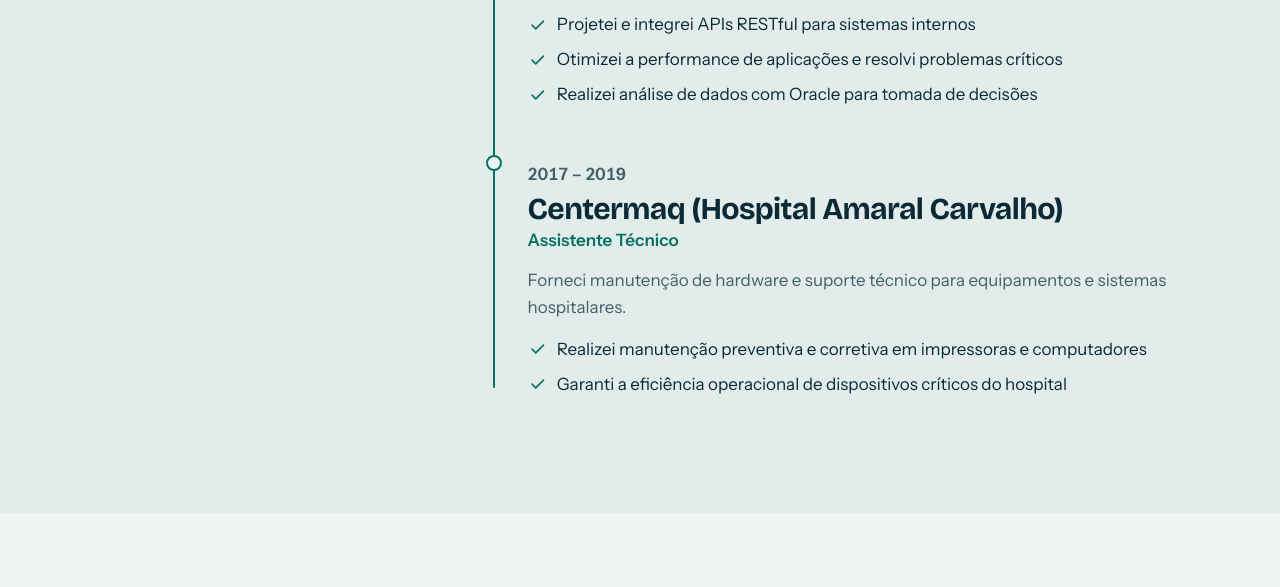
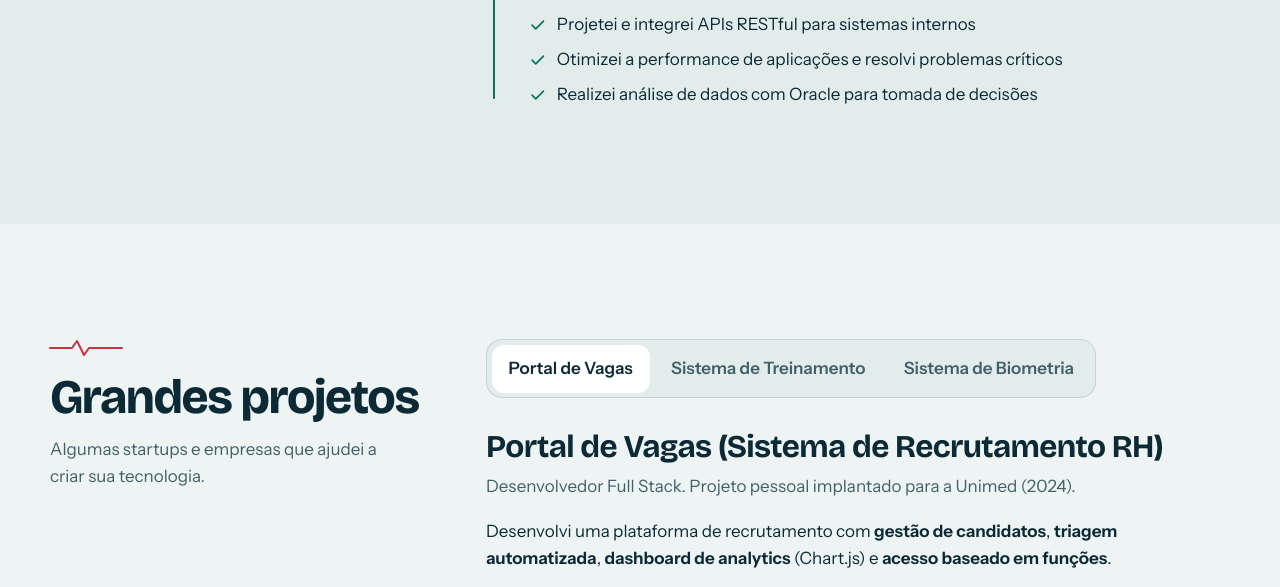
Before and after one commit to marcospaulobez/marcospaulobez.github.io, a plain HTML site: page index.html in a window 1280 px wide. Shown: the part 1840-2427 px from the top of the page. Drawn offline with nearby package versions, Linux system fonts and the light colour scheme.

Commit message:
Update index.html

```diff
--- a/index.html
+++ b/index.html
@@ -734,20 +734,7 @@
             </ul>
           </li>
 
-          <li class="tl-item" data-reveal>
-            <p class="tl-when">2017 – 2019</p>
-            <div class="tl-top">
-              <div>
-                <h3>Centermaq (Hospital Amaral Carvalho)</h3>
-                <p class="tl-role">Assistente Técnico</p>
-              </div>
-            </div>
-            <p>Forneci manutenção de hardware e suporte técnico para equipamentos e sistemas hospitalares.</p>
-            <ul class="ticks">
-              <li><svg class="i"><use href="#i-check"/></svg>Realizei manutenção preventiva e corretiva em impressoras e computadores</li>
-              <li><svg class="i"><use href="#i-check"/></svg>Garanti a eficiência operacional de dispositivos críticos do hospital</li>
-            </ul>
-          </li>
+
         </ol>
       </div>
     </section>
```
